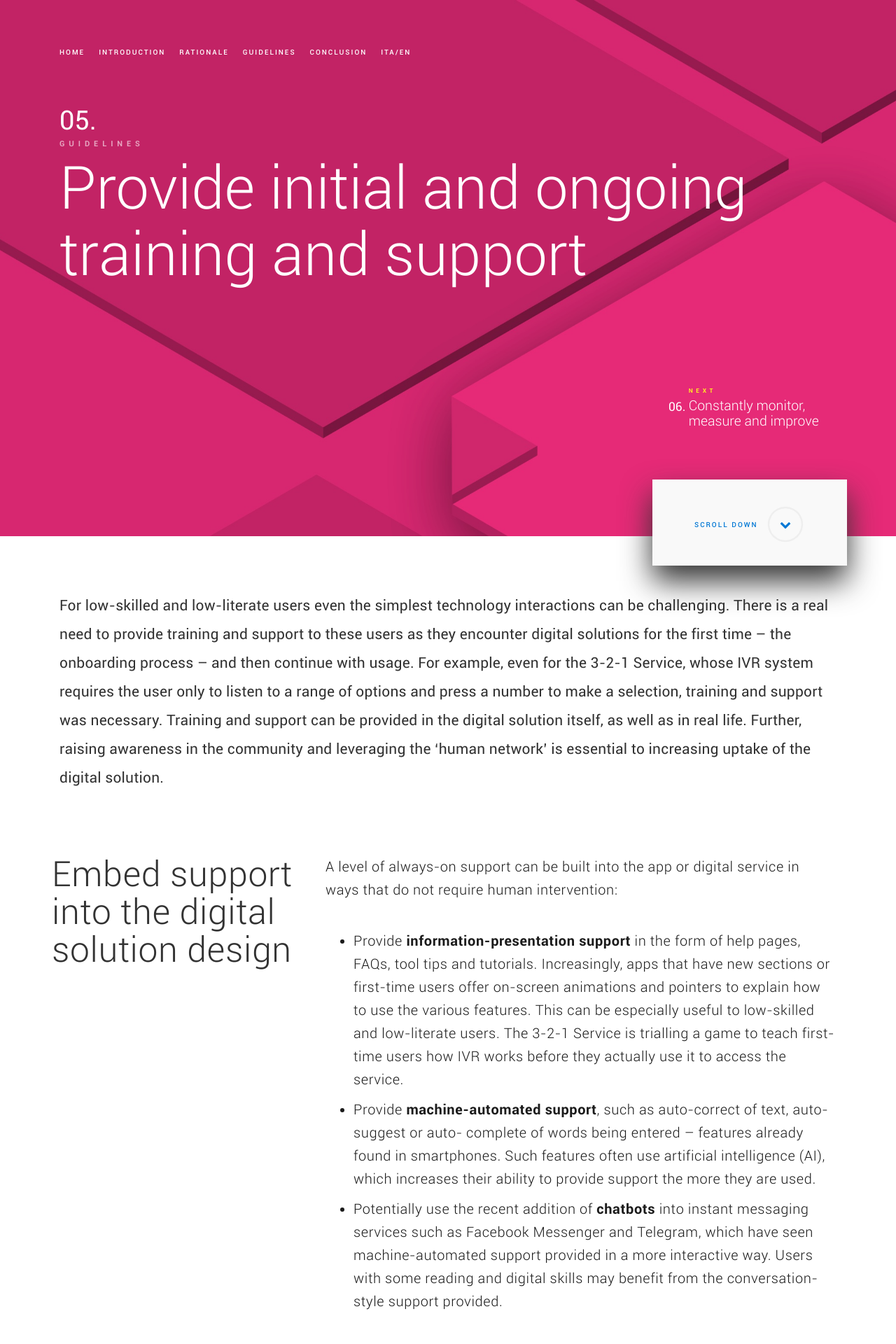
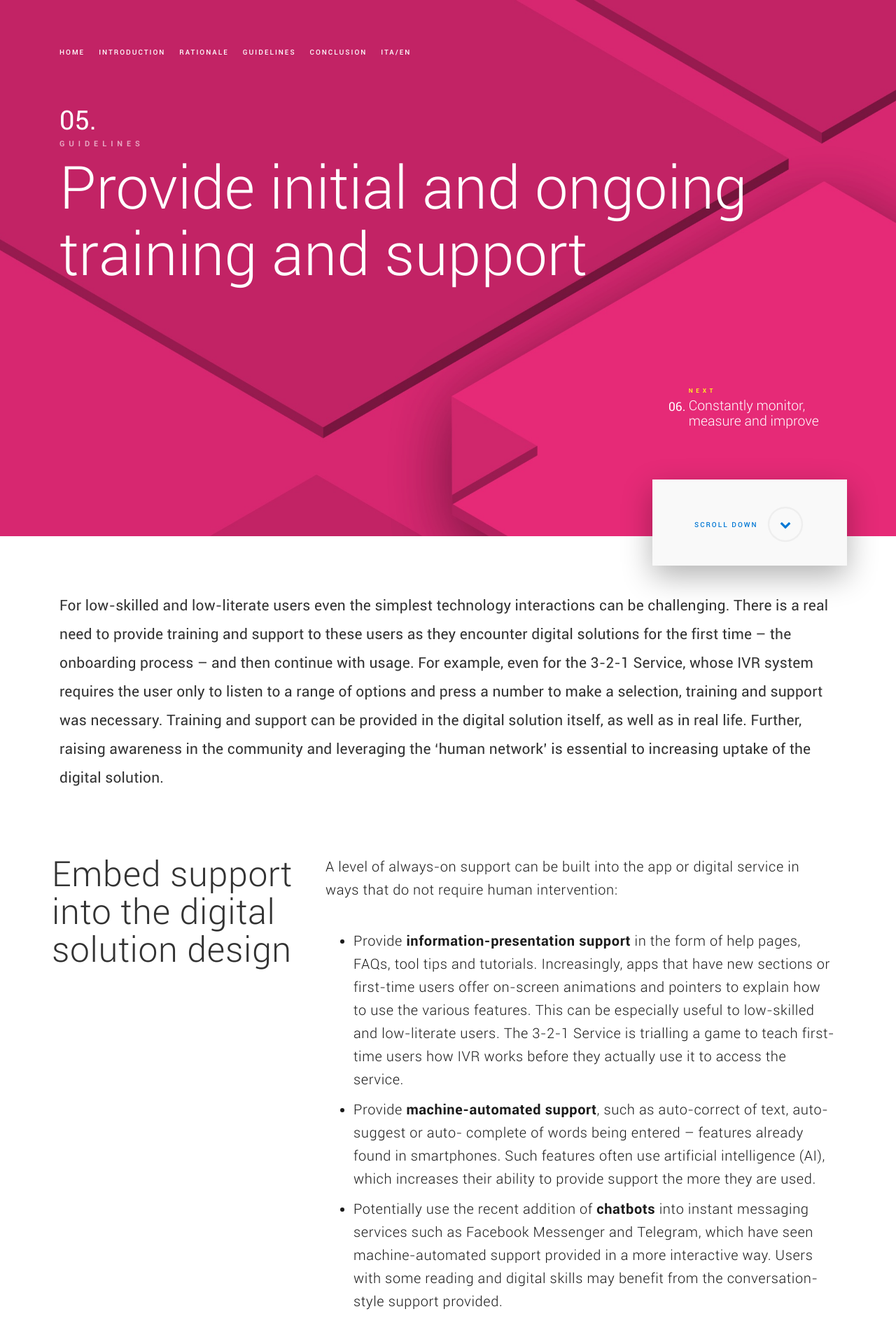
Before and after one commit to ConversaSrl/unesco-guidelines, a Jekyll site: the page built from contents/en/pages/guidelines/05-support.md, in a window 1280 px wide. Shown: the top 1920 px of the page at 70% size. Built offline with Jekyll 4.4.1, drawn with Linux system fonts in a browser that asks for light colours; nearby versions of some CDN libraries; comment, search, counter and statistics services are not loaded.

Commit message:
another minor css change

```diff
--- a/css/theme-unesco.css
+++ b/css/theme-unesco.css
@@ -802,7 +802,7 @@ nav.navbar {
     height: 123px;
     width: 278px;
     background-color: #F9F9F9;
-    box-shadow: 0 22px 44px 0;
+    box-shadow: rgba(0, 0, 0, 0.3) 0 15px 44px 0;
 }
 
 .scroll-widget-label {
```
